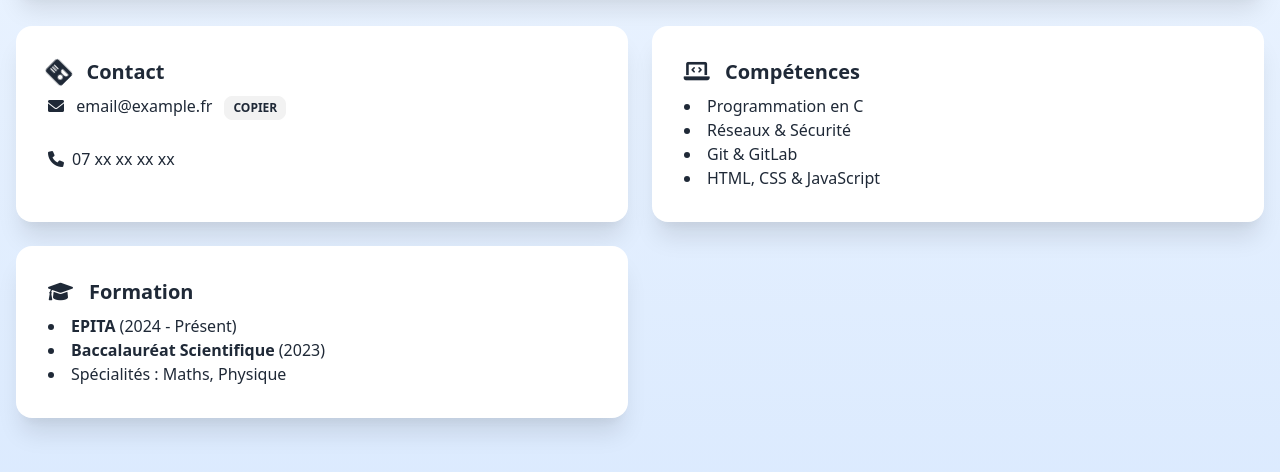
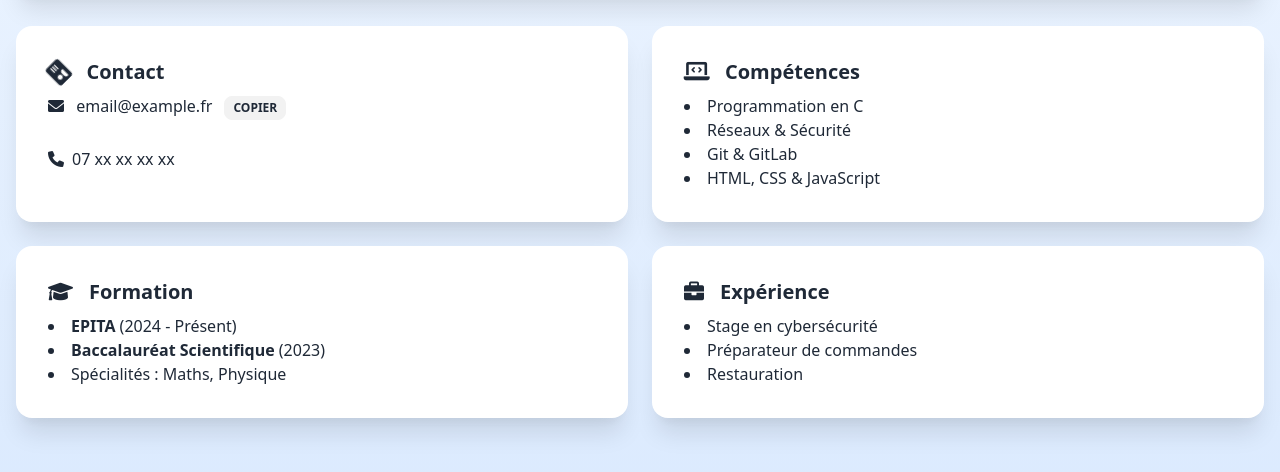
Before and after one commit to yanisdardaz/Tp-dev-web, a website: page src/index.html in a window 1280 px wide. Shown: the part 290-762 px from the top of the page. Drawn offline with nearby package versions, Linux system fonts and the light colour scheme.

Commit message:
ajour de la carte experience

```diff
--- a/src/index.html
+++ b/src/index.html
@@ -251,3 +251,16 @@
             </ul>
           </div>
         </div>
+                <!-- Expérience -->
+        <div class="animated-card card bg-base-100 shadow-xl animate-on-load">
+          <div class="card-body">
+            <h2 class="card-title text-2xl flex items-center">
+              <i class="fas fa-briefcase mr-2"></i>Expérience
+            </h2>
+            <ul class="list-disc list-inside">
+              <li>Stage en cybersécurité</li>
+              <li>Préparateur de commandes</li>
+              <li>Restauration</li>
+            </ul>
+          </div>
+        </div>
```
